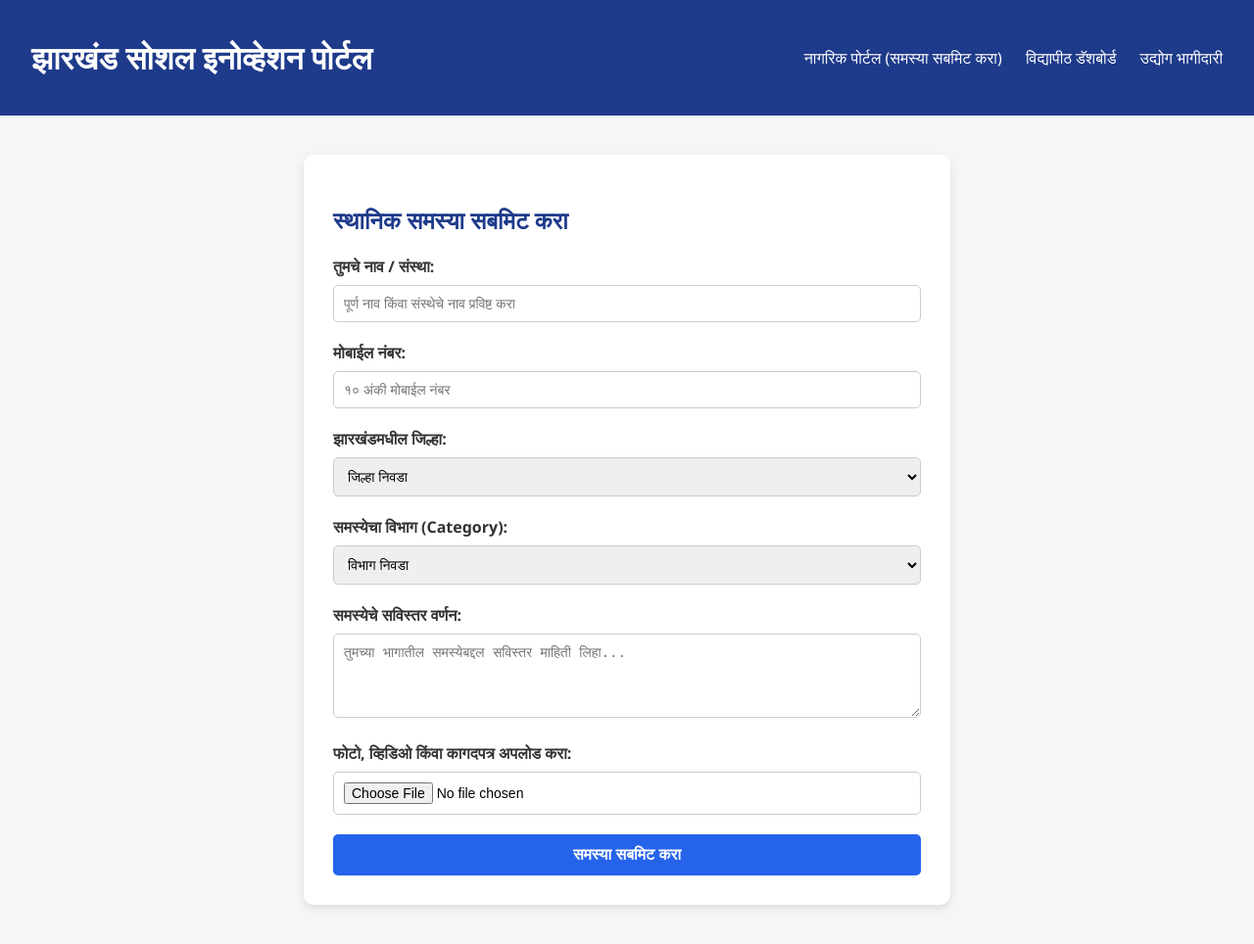
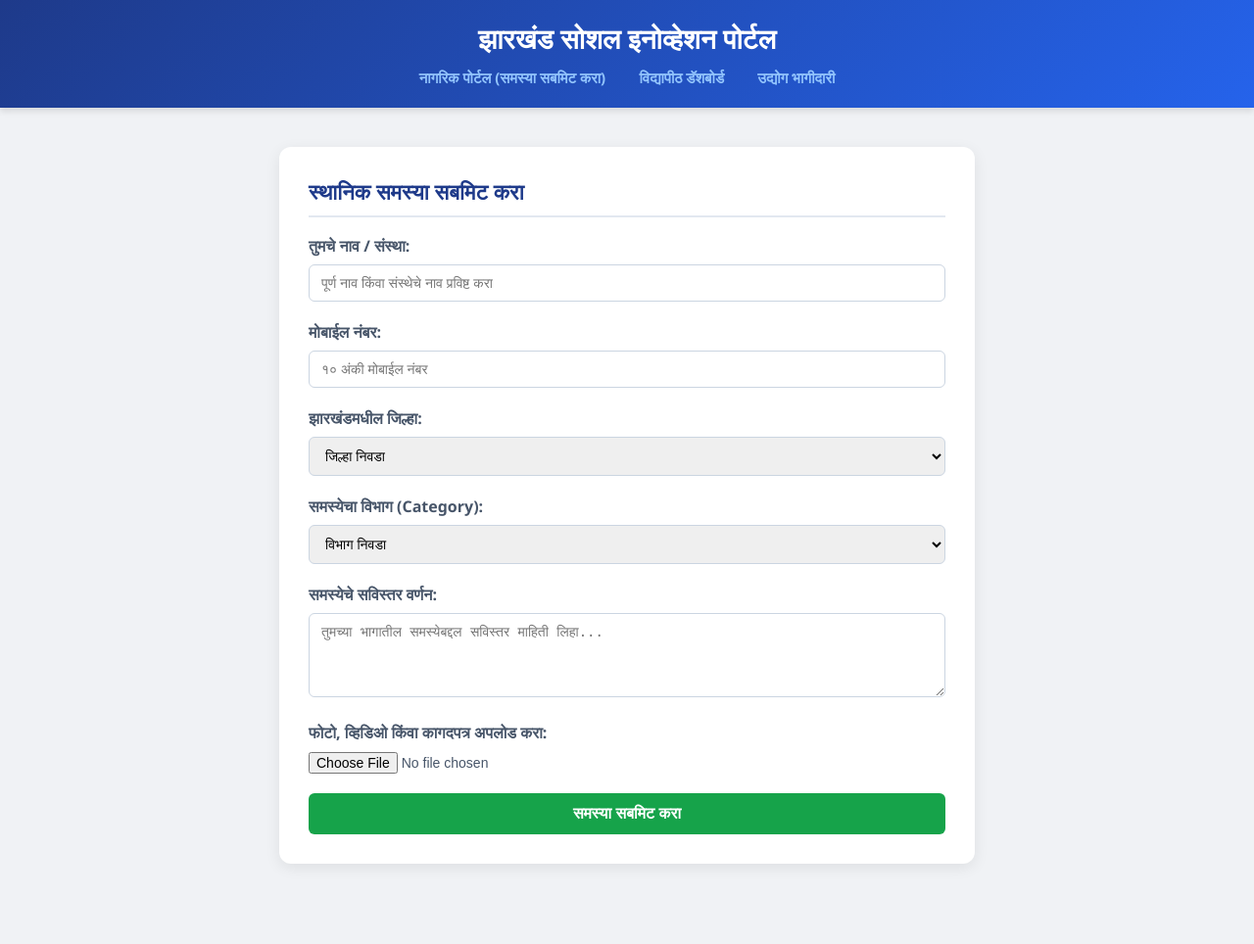
Before and after one commit to atharvamali54-sudo/jharkhand, a Flask app: page / in a window 1280 px wide. Shown: the whole page at 98% size. After the commit the page ends 883 px from the top, so only its background shows below. Run offline with Flask 3, Linux system fonts and the light colour scheme.

Commit message:
Refactor CSS for improved layout and design
Updated styles for body, header, and form elements.

```diff
--- a/static/style.css
+++ b/static/style.css
@@ -1,43 +1,53 @@
-/* style.css */
 body {
     font-family: 'Segoe UI', Tahoma, Geneva, Verdana, sans-serif;
-    background-color: #f4f7f6;
+    background-color: #f0f2f5;
+    color: #333;
     margin: 0;
     padding: 0;
 }
 
 header {
-    background-color: #1e3a8a;
+    background: linear-gradient(135deg, #1e3a8a, #2563eb);
     color: white;
-    padding: 1rem 2rem;
-    display: flex;
-    justify-content: space-between;
-    align-items: center;
+    padding: 20px 30px;
+    text-align: center;
+    box-shadow: 0 4px 6px rgba(0, 0, 0, 0.1);
 }
 
-header nav a {
-    color: white;
-    text-decoration: none;
-    margin-left: 20px;
-    font-weight: 500;
+header h1 {
+    margin: 0 0 10px 0;
+    font-size: 28px;
 }
 
-header nav a:hover {
+nav a {
+    color: #93c5fd;
+    text-decoration: none;
+    margin: 0 15px;
+    font-weight: bold;
+    font-size: 15px;
+    transition: color 0.2s;
+}
+
+nav a:hover {
+    color: #ffffff;
     text-decoration: underline;
 }
 
 main {
-    max-width: 600px;
+    max-width: 650px;
     margin: 40px auto;
     background: white;
     padding: 30px;
-    border-radius: 10px;
-    box-shadow: 0 4px 10px rgba(0, 0, 0, 0.1);
+    border-radius: 12px;
+    box-shadow: 0 4px 15px rgba(0, 0, 0, 0.08);
 }
 
 h2 {
     color: #1e3a8a;
-    margin-bottom: 20px;
+    border-bottom: 2px solid #e2e8f0;
+    padding-bottom: 10px;
+    margin-top: 0;
+    font-size: 22px;
 }
 
 .form-group {
@@ -48,31 +58,43 @@ label {
     display: block;
     margin-bottom: 8px;
     font-weight: bold;
-    color: #333;
+    color: #475569;
 }
 
-input[type="text"], select, textarea, input[type="file"] {
+input[type="text"], select, textarea {
     width: 100%;
-    padding: 10px;
-    border: 1px solid #ccc;
-    border-radius: 5px;
+    padding: 10px 12px;
+    border: 1px solid #cbd5e1;
+    border-radius: 6px;
     font-size: 14px;
     box-sizing: border-box;
+    transition: border-color 0.2s, box-shadow 0.2s;
 }
 
-button {
-    width: 100%;
-    background-color: #2563eb;
+input[type="text"]:focus, select:focus, textarea:focus {
+    border-color: #2563eb;
+    box-shadow: 0 0 0 3px rgba(37, 99, 235, 0.15);
+    outline: none;
+}
+
+input[type="file"] {
+    font-size: 14px;
+    color: #475569;
+}
+
+button[type="submit"] {
+    background-color: #16a34a;
     color: white;
-    padding: 12px;
     border: none;
-    border-radius: 5px;
+    padding: 12px 20px;
     font-size: 16px;
     font-weight: bold;
+    border-radius: 6px;
     cursor: pointer;
-    transition: background 0.3s;
+    width: 100%;
+    transition: background-color 0.2s;
 }
 
-button:hover {
-    background-color: #1d4ed8;
+button[type="submit"]:hover {
+    background-color: #15803d;
 }
```
